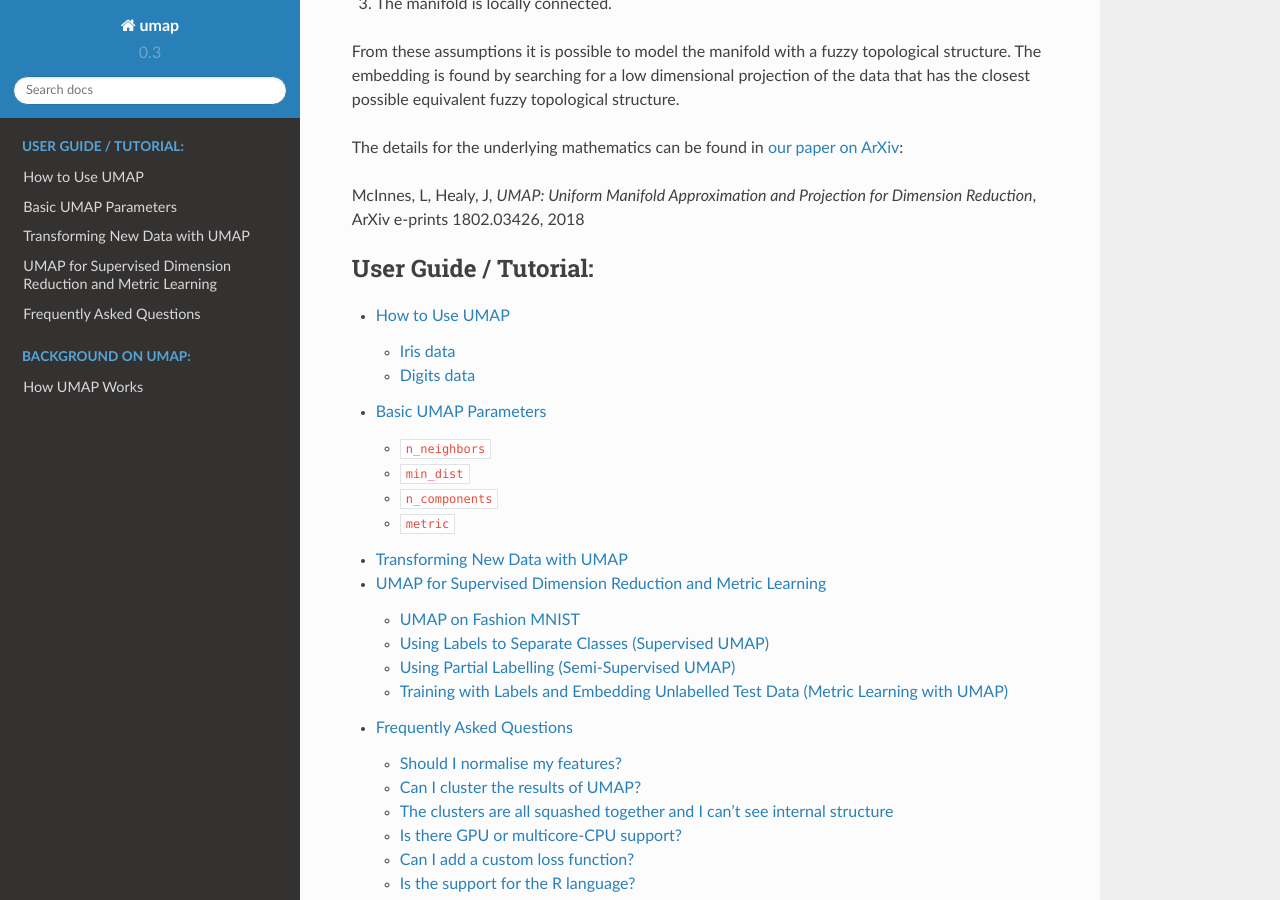
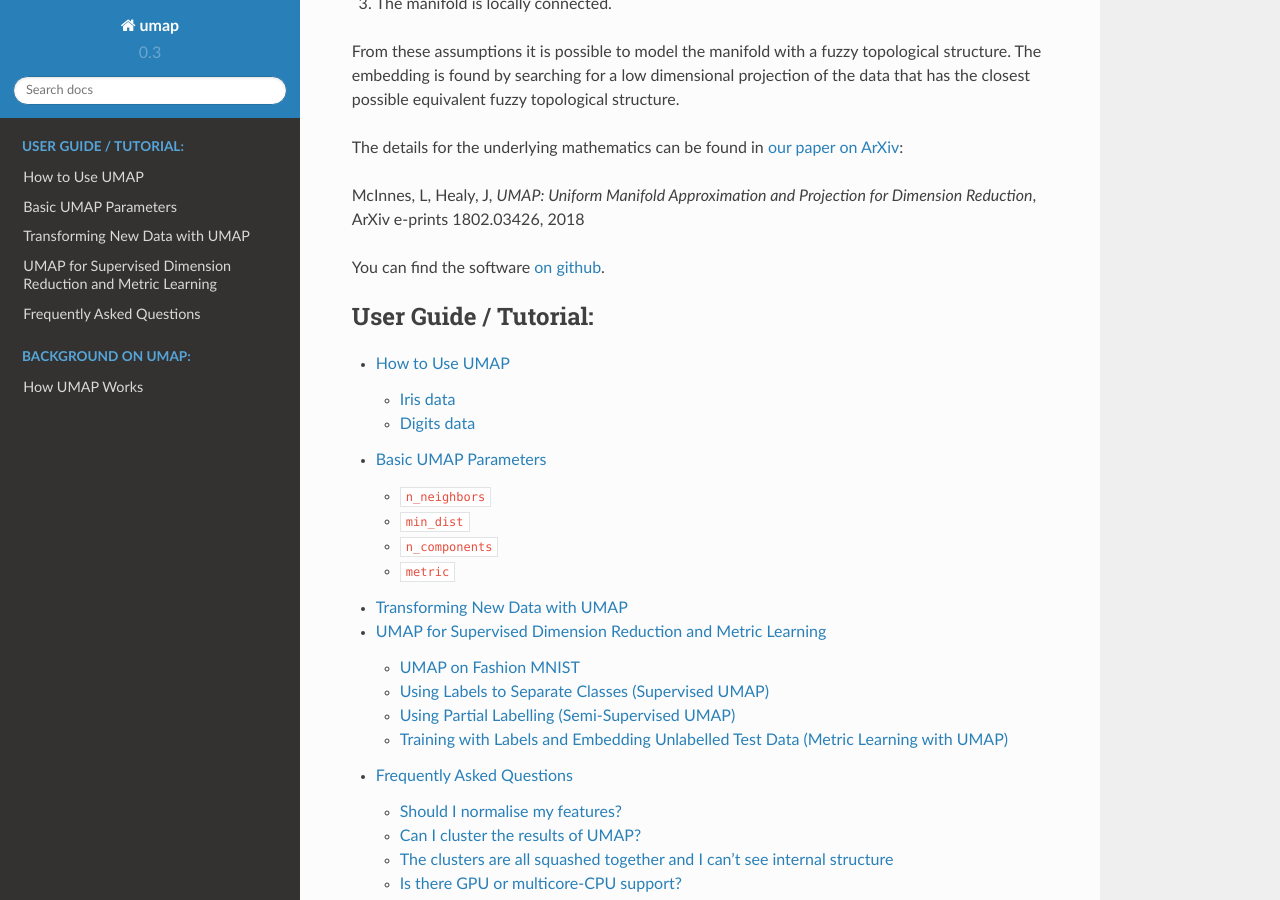
Before and after one commit to lmcinnes/umap, a Sphinx documentation site: the page built from doc/index.rst, in a window 1280 px wide and 900 px high, scrolled down 373 px. Built offline with Sphinx 7.4.7 and the Read the Docs theme 2.0.0, drawn with Linux system fonts in a browser that asks for light colours; pages that are not in the unit, such as notebooks, are missing from menus.

Commit message:
Link to repository in docs.

```diff
--- a/doc/index.rst
+++ b/doc/index.rst
@@ -25,6 +25,8 @@
 
 McInnes, L, Healy, J, *UMAP: Uniform Manifold Approximation and Projection
 for Dimension Reduction*, ArXiv e-prints 1802.03426, 2018
+
+You can find the software `on github <https://github.com/lmcinnes/>`_.
 
 .. toctree::
    :maxdepth: 2
```
